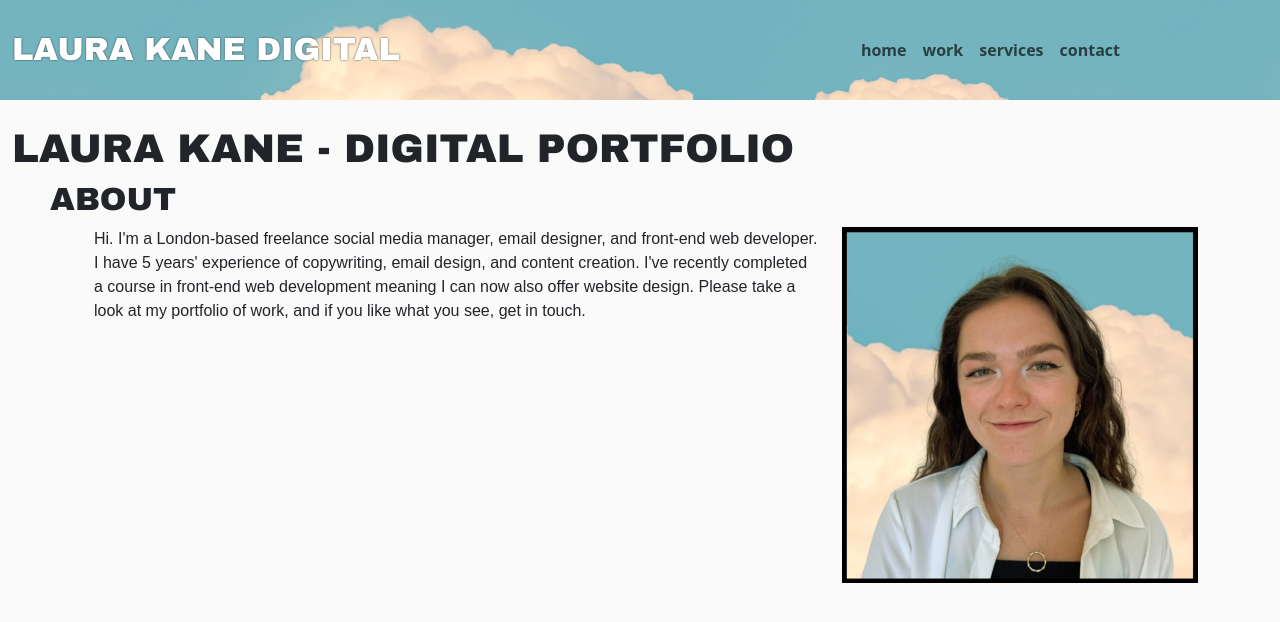
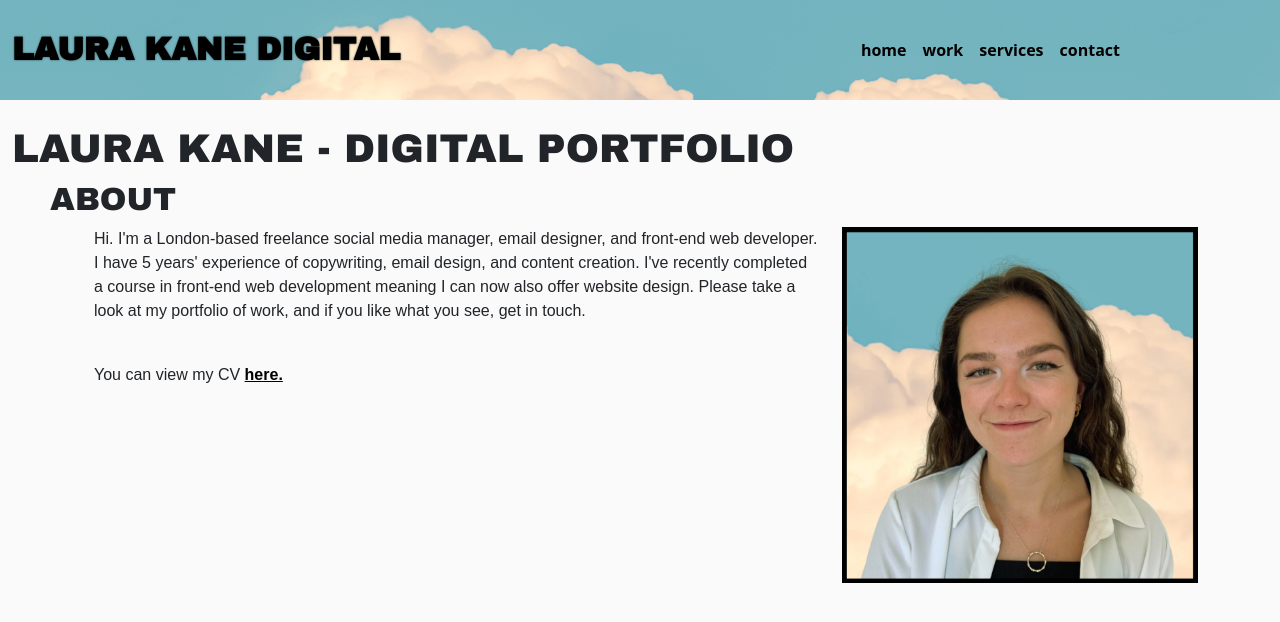
Before and after one commit to kauralane/laura-kane-digital, a React (Vite) app: page / in a window 1280 px wide. Shown: the top 622 px of the page. Built offline with nearby package versions, Linux system fonts and the light colour scheme.

Commit message:
added link to CV to homepage.

```diff
--- a/src/components/Pages/Home.css
+++ b/src/components/Pages/Home.css
@@ -5,3 +5,8 @@ img {
 h1 {
     font-weight: bold;
 }
+
+a {
+    color: black !important;
+    font-weight: bold !important;
+}
--- a/src/components/Pages/Home.jsx
+++ b/src/components/Pages/Home.jsx
@@ -12,6 +12,8 @@ return (
         <Container>
             <Row>
                 <Col sm={8}><p>Hi. I'm a London-based freelance social media manager, email designer, and front-end web developer. I have 5 years' experience of copywriting, email design, and content creation. I've recently completed a course in front-end web development meaning I can now also offer website design. Please take a look at my portfolio of work, and if you like what you see, get in touch.</p>
+                <br></br>
+                    <p>You can view my CV <a href="https://docs.google.com/document/d/1gkZi4RWEamijp6D64P_SQmfZ-n2QUU4ePDMipQ44P9k/edit">here.</a></p>
                 </Col>
                 <Col sm={4}>
                     <img id="headshot" src={headshot} alt="Photo of Laura Kane's face, smiling."></img>
```
Also changed, not shown: 8 other files (tests, documents, lock files or other folders).
